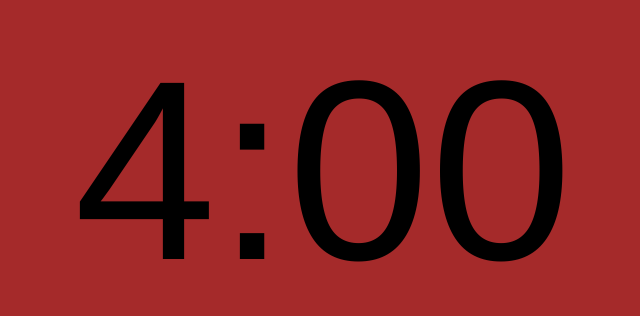
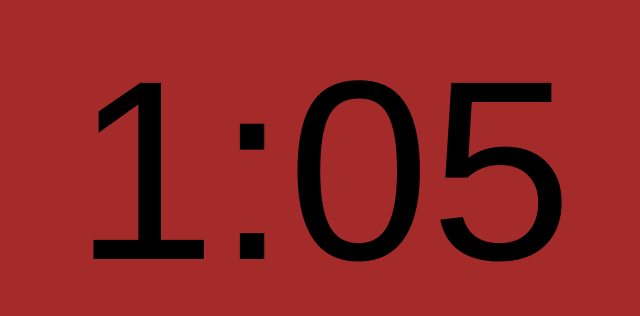
Before and after one commit to eeryinkblot/pomodoro, a plain HTML site: page index.html in a window 1280 px wide. Shown: the part 214-530 px from the top of the page, without its empty margins (406-1046 px from the left). Drawn offline with Linux system fonts and the light colour scheme.

Commit message:
Die Berechnungslogik wurde in ein besser geeignetes Objekt Time verschoben

```diff
--- a/index.html
+++ b/index.html
@@ -4,16 +4,16 @@
 	<meta charset="utf-8">
 	<link rel="stylesheet" type="text/css" href="css/reset.css">
 	<link rel="stylesheet" type="text/css" href="css/main.css">
-	<title></title>
+	<title>Pomodoro</title>
 </head>
 <body>
 
 	<main>
 
-		<time>4:00</time>
+		<time></time>
 
 	</main>
-
+	<script src="js/time.js"></script>
 	<script src="js/main.js"></script>
 </body>
 </html>
--- a/js/main.js
+++ b/js/main.js
@@ -1,18 +1,6 @@
 let timeElement = document.querySelector('time');
-let time = timeElement.innerText;
+let time = new Time(70);
 
-let convertToSeconds = (time) => {
-    let [minutes, seconds] = time.split(':');
-    let minutesInSeconds = parseInt(minutes, 10) * 60; // Eine Minute hat 60 Sekunden
-    return minutesInSeconds + parseInt(seconds, 10);
-};
+timeElement.innerText = time.getTimeAndDecreaseBy1Second();
 
-let getNext = (time) => {
-    let [minutes, seconds] = time.split(':');
-    parseInt(minutes, 10);
-};
-
-let seconds = convertToSeconds(time);
-let next = getNext(time);
-
-console.log(next);
+let timeDecreasing = setInterval(() => timeElement.innerText = time.getTimeAndDecreaseBy1Second(), 1000);
--- a/js/time.js
+++ b/js/time.js
@@ -1,25 +1,32 @@
 class Time {
 
-
-
-    constructor(time) {
-        this._time = time;
+    constructor(timeInSeconds) {
+        this._time = timeInSeconds;
     }
 
     getMinutes() {
-        return parseInt(_time.split(':')[0], 10);
+        return Math.floor(this._time / Time.SEKUNDEN_PRO_MINUTE);
     }
 
     getSeconds() {
-        return parseInt(_time.split(':')[1], 10);
+        return this._time % Time.SEKUNDEN_PRO_MINUTE;
     }
 
     getMinutesInSeconds() {
-        return this.getMinutes() * SEKEUNDEN_PRO_MINUTE;
+        return this.getMinutes() * Time.SEKUNDEN_PRO_MINUTE;
     }
 
     getTotalSeconds() {
         return this.getMinutesInSeconds() + this.getSeconds();
     }
 
+    getTimeAndDecreaseBy1Second() {
+        const fuehrendeNull = (this.getSeconds() < 10 ? '0' : '');
+        const string = this.getMinutes() + ':' + fuehrendeNull + this.getSeconds();
+        this._time = this._time - 1;
+        return string;
+    }
+
 };
+
+Time.SEKUNDEN_PRO_MINUTE = 60;
```
